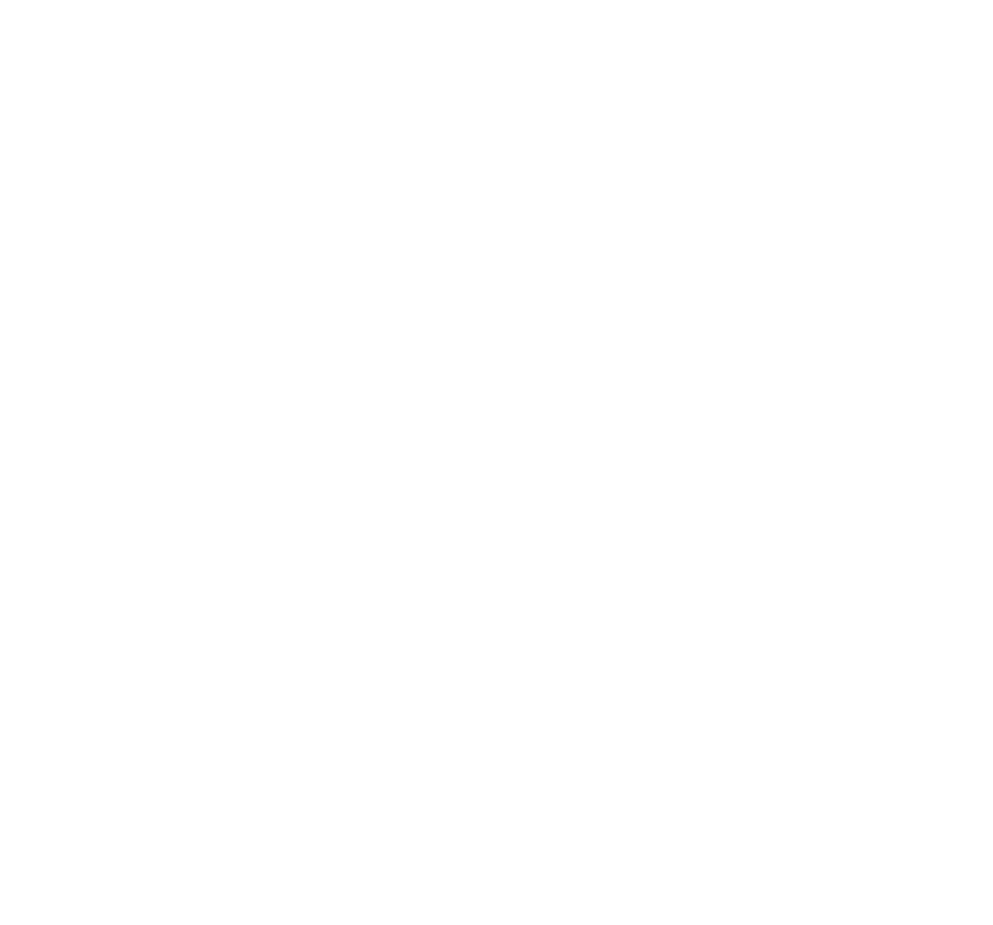
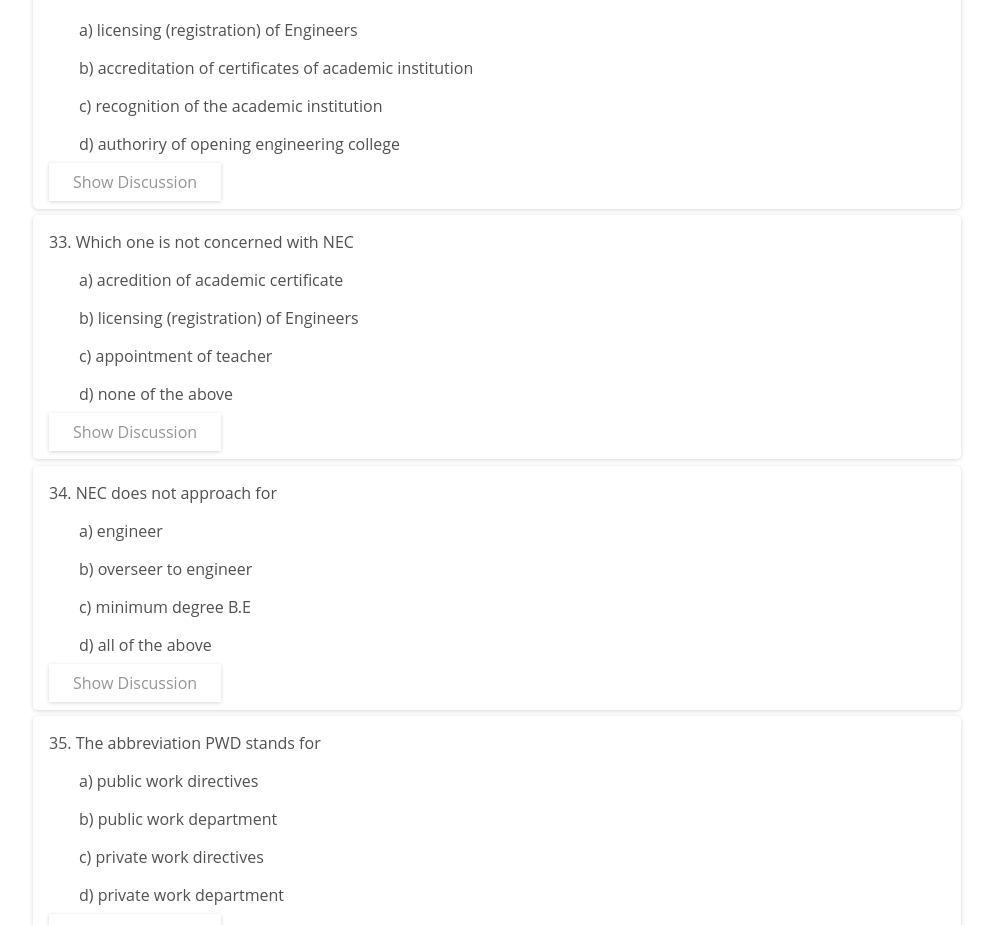
Before and after one commit to learnstructure/mcqCivil, a React (Create React App) app: page /professional in a window 1280 px wide. Shown: the part 8086-9011 px from the top of the page, without its empty margins (143-1136 px from the left). Before the commit the page ends 8044 px from the top, so only its background shows below. Built offline with nearby package versions, Linux system fonts and the light colour scheme; no server answers.

Commit message:
professional practise data added more

```diff
--- a/src/data/dataProfessional.js
+++ b/src/data/dataProfessional.js
@@ -201,9 +201,9 @@
         correct: "c"
     },
     {
-        question: "The minimum qulification and experience required for the registration of foreigner engineers is",
+        question: "The minimum qualification and experience required for the registration of foreigner engineers is",
         optionA: "bacheclor in engineering and 5 years exprerience",
-        optionB: "bachelor in negineering and 10yrs experience",
+        optionB: "bachelor in engineering and 10yrs experience",
         optionC: "master in engineering and 5 yrs experience",
         optionD: "master in engineering and 10yrs experience",
         correct: "b"
@@ -219,7 +219,7 @@
     {
         question: "NEC publishes the name of registered engineers each year as well as every forth year. The name of foreigner engineers publish",
         optionA: "each year",
-        optionB: "every forth year",
+        optionB: "every fourth year",
         optionC: "both (a) and (b)",
         optionD: "none of the above",
         correct: "d"
@@ -247,6 +247,142 @@
         optionC: "Professional Engineer",
         optionD: "Non-Nepali Regd. Engineer",
         correct: "a"
+    },
+    {
+        question: "Which one is not concerned with NEC",
+        optionA: "licensing (registration) of Engineers",
+        optionB: "accreditation of certificates of academic institution",
+        optionC: "recognition of the academic institution",
+        optionD: "authoriry of opening engineering college",
+        correct: "d"
+    },
+    {
+        question: "Which one is not concerned with NEC",
+        optionA: "acredition of academic certificate",
+        optionB: "licensing (registration) of Engineers",
+        optionC: "appointment of teacher",
+        optionD: "none of the above",
+        correct: "c"
+    },
+    {
+        question: "NEC does not approach for",
+        optionA: "engineer",
+        optionB: "overseer to engineer",
+        optionC: "minimum degree B.E",
+        optionD: "all of the above",
+        correct: "b"
+    },
+    {
+        question: "The abbreviation PWD stands for",
+        optionA: "public work directives",
+        optionB: "public work department",
+        optionC: "private work directives",
+        optionD: "private work department",
+        correct: "a"
+    },
+    {
+        question: "Prequilification is not required if the costing to buy an equipment is",
+        optionA: "less then 20 million",
+        optionB: "more then 20 million",
+        optionC: "less than 2 million",
+        optionD: "any amount",
+        correct: "a"
+    },
+    {
+        question: "The minimun and maximum no. of members in the user's committee should be",
+        optionA: "15 and 17",
+        optionB: "17 and 19",
+        optionC: "9 and 15",
+        optionD: "7 and 9",
+        correct: "c"
+    },
+    {
+        question: "What percent of interest is taken for the advance amount paid to the contractor by employer?",
+        optionA: "1 of advance amount",
+        optionB: "2 of advance amount",
+        optionC: "3 of advance amount",
+        optionD: "none of above",
+        correct: "d"
+    },
+    {
+        question: "In case of the National Competitive Bidding, the prices shall be quoted in",
+        optionA: "Nepalese ruppes",
+        optionB: "American dollar",
+        optionC: "Quatari Riyal",
+        optionD: "Dhiram",
+        correct: "a"
+    },
+    {
+        question: "The employer's have right to",
+        optionA: "accept the bid",
+        optionB: "reject the bid",
+        optionC: "both (a) and (b) of above",
+        optionD: "none of the above",
+        correct: "c"
+    },
+    {
+        question: "The number of members in dispute resolution committee are",
+        optionA: "2",
+        optionB: "3",
+        optionC: "4",
+        optionD: "5",
+        correct: "b"
+    },
+    {
+        question: "Engineer shall practices:",
+        optionA: "in favour of client",
+        optionB: "in favour of contractor",
+        optionC: "in favour of him/herself ",
+        optionD: "impartial and efficient proffessional relationship with client, contractor and fellow personnels",
+        correct: "d"
+    },
+    {
+        question: "Engineering ethics is the field of applied ethics and system of moral principles that relates to",
+        optionA: "practice engineering",
+        optionB: "responsibility engineering",
+        optionC: "management engineering",
+        optionD: "accountability engineering",
+        correct: "a"
+    },
+    {
+        question: "Code of conduct is not related with",
+        optionA: "making the advice of the engineer impartial",
+        optionB: "building code",
+        optionC: "ensuring the quality of advice",
+        optionD: "making the advice untained by any personal consideration",
+        correct: "b"
+    },
+    {
+        question: "Time extension may need to be granted due to",
+        optionA: "causes by force majeure",
+        optionB: "causes by purchaser",
+        optionC: "both a) and b) of above",
+        optionD: "none of the above",
+        correct: "a"
+    },
+    {
+        question: "What is the abbreviation used for German Technical Co-operation? ",
+        optionA: "GTZ",
+        optionB: "GTC",
+        optionC: "GTCo",
+        optionD: "none of the above",
+        correct: "a"
+    },
+    {
+        question: "Which action does not fall under the priciple of public procurement?",
+        optionA: "procurement should be economic and efficient",
+        optionB: "procurement should be always be lowest cost",
+        optionC: "information and equal oppartunities to all",
+        optionD: "procurement process should be trasparent",
+        correct: "b"
+    },
+    {
+        question: "The variation exceeding 15% of the contract amount is approved by",
+        optionA: "gazetted 2nd class",
+        optionB: "gazetted 1st class",
+        optionC: "department head",
+        optionD: "any of the above",
+        correct: "c"
     },
     /* {
         question: "",
```
